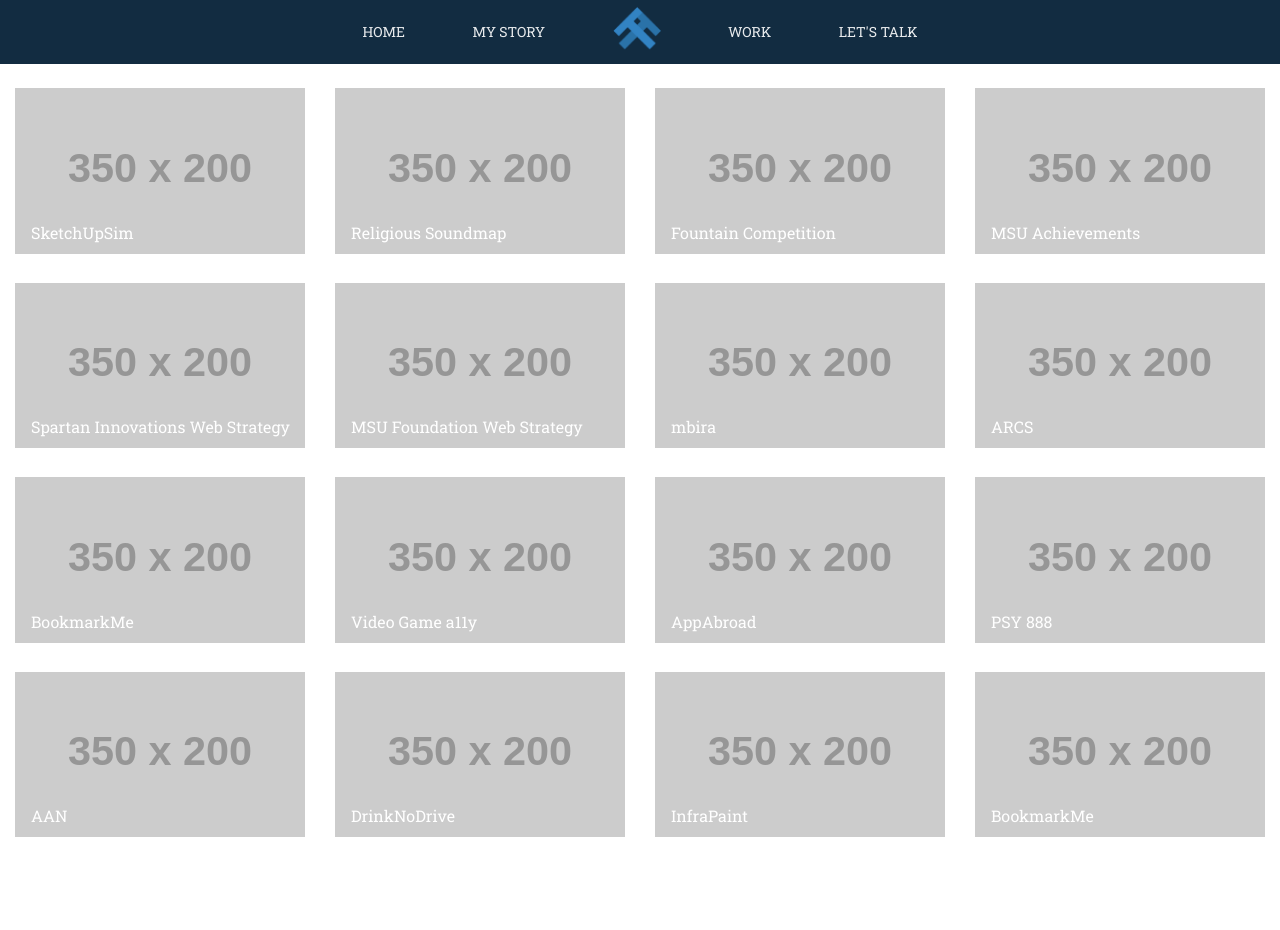
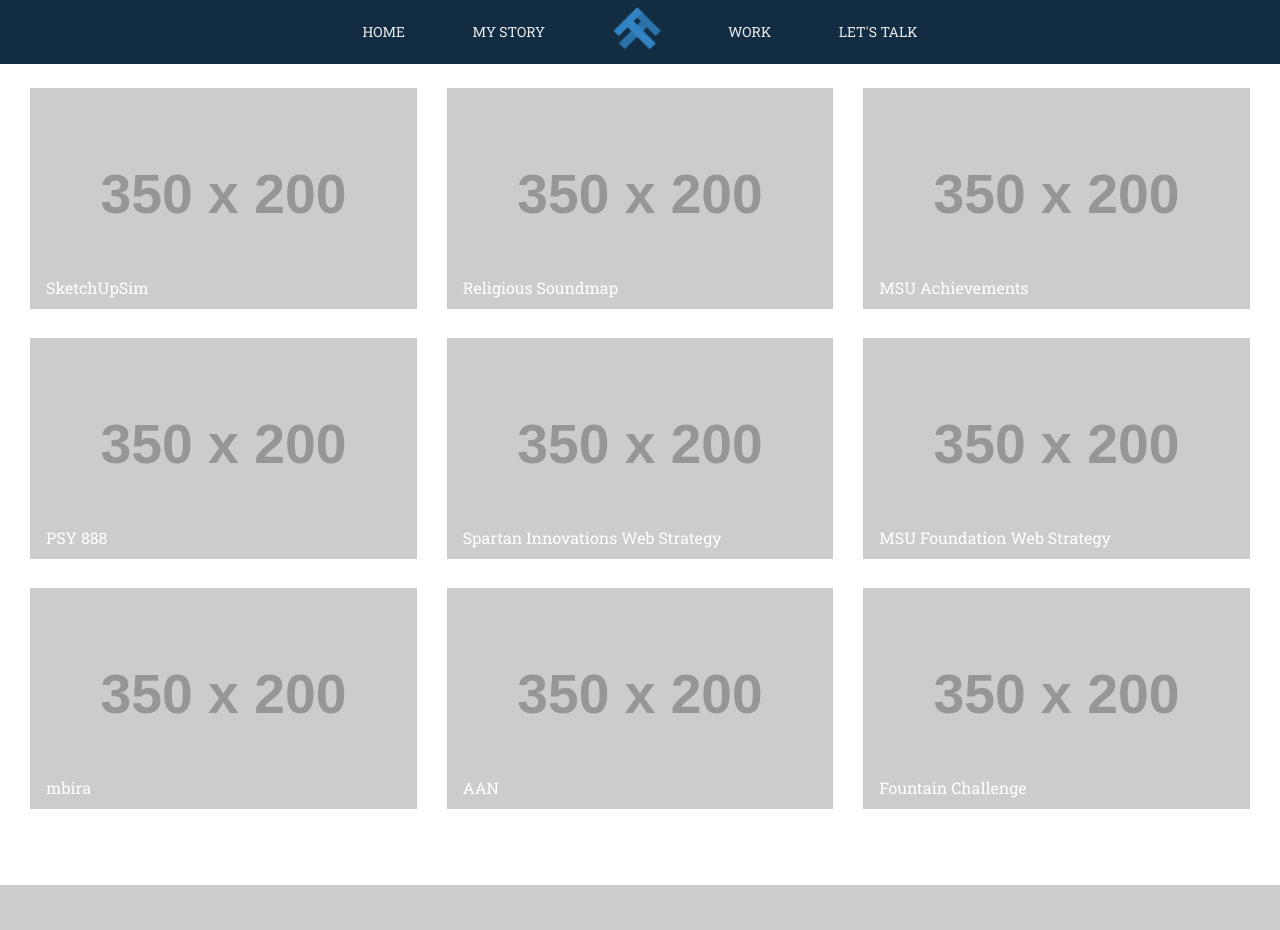
Before and after one commit to RealityTommy/new_personal_site, a PHP site: page /work.php in a window 1280 px wide. After the commit the page ends 885 px from the top, so only its background shows below. Run offline with PHP 8.4, Linux system fonts and the light colour scheme; grey boxes labelled with a size stand in for pictures from a placeholder-image service; some libraries are stand-ins or nearby versions.

Commit message:
Updated projects

```diff
--- a/src/stylesheets/layout.less
+++ b/src/stylesheets/layout.less
@@ -34,10 +34,6 @@ header {
 			margin-top: -8px;
 		}
 	}
-}
-
-footer {
-	min-height: 64px;
 }
 
 .menu-btn {
@@ -205,6 +201,7 @@ footer {
 		margin-top: 2em;
 
 		.project {
+			margin-bottom: 2em;
 
 			img {
 				width: 100%;
@@ -215,18 +212,6 @@ footer {
 				margin-top: -2em;
 				margin-left: 1em;
 				color: #fff;
-			}
-		}
-
-		.project:nth-child(4n+2) {
-			@media (max-width: 1024px) {
-				margin-bottom: 2em;
-			}
-		}
-
-		.project:nth-child(4n+1), .project:nth-child(4n+3) {
-			@media (max-width: 768px) {
-				margin-bottom: 2em;
 			}
 		}
 	}
--- a/work.php
+++ b/work.php
@@ -1,126 +1,69 @@
 <?php include "header.php"; ?>
 
 <div id="content" class="work" role="main">
-	<div class="container-fluid">
+	<div class="container-fluid projects">
 
-		<div class="projects row">
-			<div class="project col-sm-6 col-md-3">
+		<div class="project col-sm-6 col-md-4">
 			<a href="./projects/SketchUpSim.php">
 				<img alt="Image" src="http://placehold.it/350x200">
 				<p class="title">SketchUpSim</p>
 			</a>
 		</div>
 
-			<div class="project col-sm-6 col-md-3">
-				<a href="./projects/religioussoundmap.php">
+		<div class="project col-sm-6 col-md-4">
+			<a href="http://sites.cal.msu.edu/soundmap3/" target="blank">
 				<img alt="Image" src="http://placehold.it/350x200">
 				<p class="title">Religious Soundmap</p>
 			</a>
 		</div>
 
-			<div class="project col-sm-6 col-md-3">
-				<a href="#">
-					<img alt="Image" src="http://placehold.it/350x200">
-					<p class="title">Fountain Competition</p>
-				</a>
-			</div>
-
-			<div class="project col-sm-6 col-md-3">
-				<a href="#">
+		<div class="project col-sm-6 col-md-4">
+			<a href="http://achtest.fws.cal.msu.edu/" target="blank">
 				<img alt="Image" src="http://placehold.it/350x200">
 				<p class="title">MSU Achievements</p>
 			</a>
 		</div>
+
+		<div class="project col-sm-6 col-md-4">
+			<a href="#">
+				<img alt="Image" src="http://placehold.it/350x200">
+				<p class="title">PSY 888</p>
+			</a>
 		</div>
 
-		<div class="projects row">
-			<div class="project col-sm-6 col-md-3">
+		<div class="project col-sm-6 col-md-4">
 			<a href="./projects/spartaninnovationswebstrategy.php">
 				<img alt="Image" src="http://placehold.it/350x200">
 				<p class="title">Spartan Innovations Web Strategy</p>
 			</a>
 		</div>
 
-			<div class="project col-sm-6 col-md-3">
+		<div class="project col-sm-6 col-md-4">
 			<a href="./projects/msufoundationwebstrategy.php">
 				<img alt="Image" src="http://placehold.it/350x200">
 				<p class="title">MSU Foundation Web Strategy</p>
 			</a>
 		</div>
 
-			<div class="project col-sm-6 col-md-3">
-				<a href="#">
+		<div class="project col-sm-6 col-md-4">
+			<a href="http://fws.cal.msu.edu:8080/~truongto/mbira_templates/">
 				<img alt="Image" src="http://placehold.it/350x200">
 				<p class="title">mbira</p>
 			</a>
 		</div>
 
-			<div class="project col-sm-6 col-md-3">
-				<a href="#">
-					<img alt="Image" src="http://placehold.it/350x200">
-					<p class="title">ARCS</p>
-				</a>
-			</div>
-		</div>
-
-		<div class="projects row">
-			<div class="project col-sm-6 col-md-3">
-				<a href="#">
-					<img alt="Image" src="http://placehold.it/350x200">
-					<p class="title">BookmarkMe</p>
-				</a>
-			</div>
-
-			<div class="project col-sm-6 col-md-3">
-				<a href="#">
-					<img alt="Image" src="http://placehold.it/350x200">
-					<p class="title">Video Game a11y</p>
-				</a>
-			</div>
-
-			<div class="project col-sm-6 col-md-3">
-				<a href="#">
-					<img alt="Image" src="http://placehold.it/350x200">
-					<p class="title">AppAbroad</p>
-				</a>
-			</div>
-
-			<div class="project col-sm-6 col-md-3">
-				<a href="#">
-					<img alt="Image" src="http://placehold.it/350x200">
-					<p class="title">PSY 888</p>
-				</a>
-			</div>
-		</div>
-
-		<div class="projects row">
-			<div class="project col-sm-6 col-md-3">
-				<a href="#">
+		<div class="project col-sm-6 col-md-4">
+			<a href="http://aan.msu.edu/" target="blank">
 				<img alt="Image" src="http://placehold.it/350x200">
 				<p class="title">AAN</p>
 			</a>
 		</div>
 
-			<div class="project col-sm-6 col-md-3">
-				<a href="#">
+		<div class="project col-sm-6 col-md-4">
+			<a href="http://fountainchallenge.msu.edu/" target="blank">
 				<img alt="Image" src="http://placehold.it/350x200">
-					<p class="title">DrinkNoDrive</p>
+				<p class="title">Fountain Challenge</p>
 			</a>
-			</div>
-
-			<div class="project col-sm-6 col-md-3">
-				<a href="#">
-					<img alt="Image" src="http://placehold.it/350x200">
-					<p class="title">InfraPaint</p>
-				</a>
-			</div>
-
-			<div class="project col-sm-6 col-md-3">
-				<a href="#">
-					<img alt="Image" src="http://placehold.it/350x200">
-					<p class="title">BookmarkMe</p>
-				</a>
-			</div>
 		</div>
 
 	</div>
```
Also changed, not shown: projects/religioussoundmap.php (+5 -7 lines), src/stylesheets/styles.css (+3 -14 lines), styles.min.css. Lines whose indentation alone changed are shown as unchanged.
